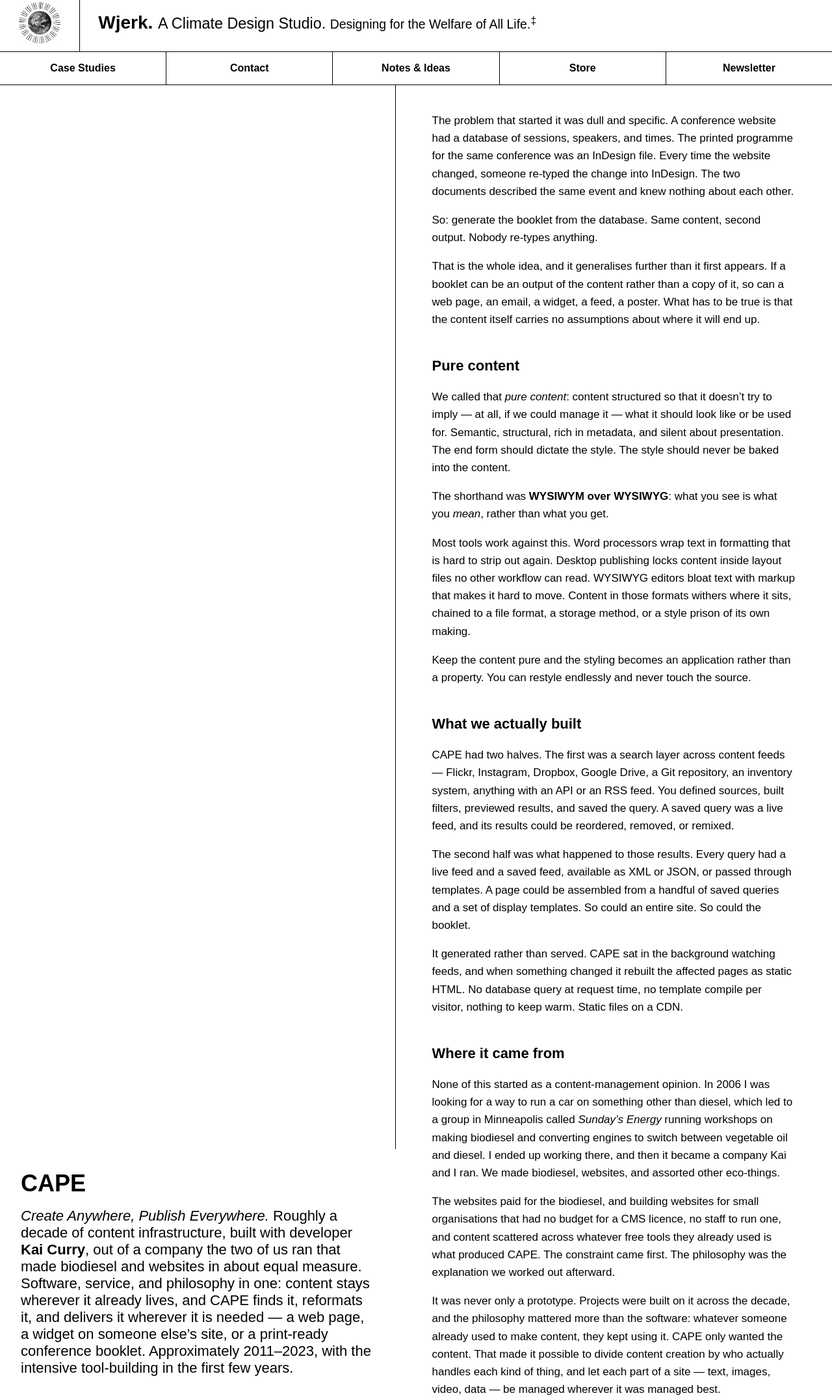
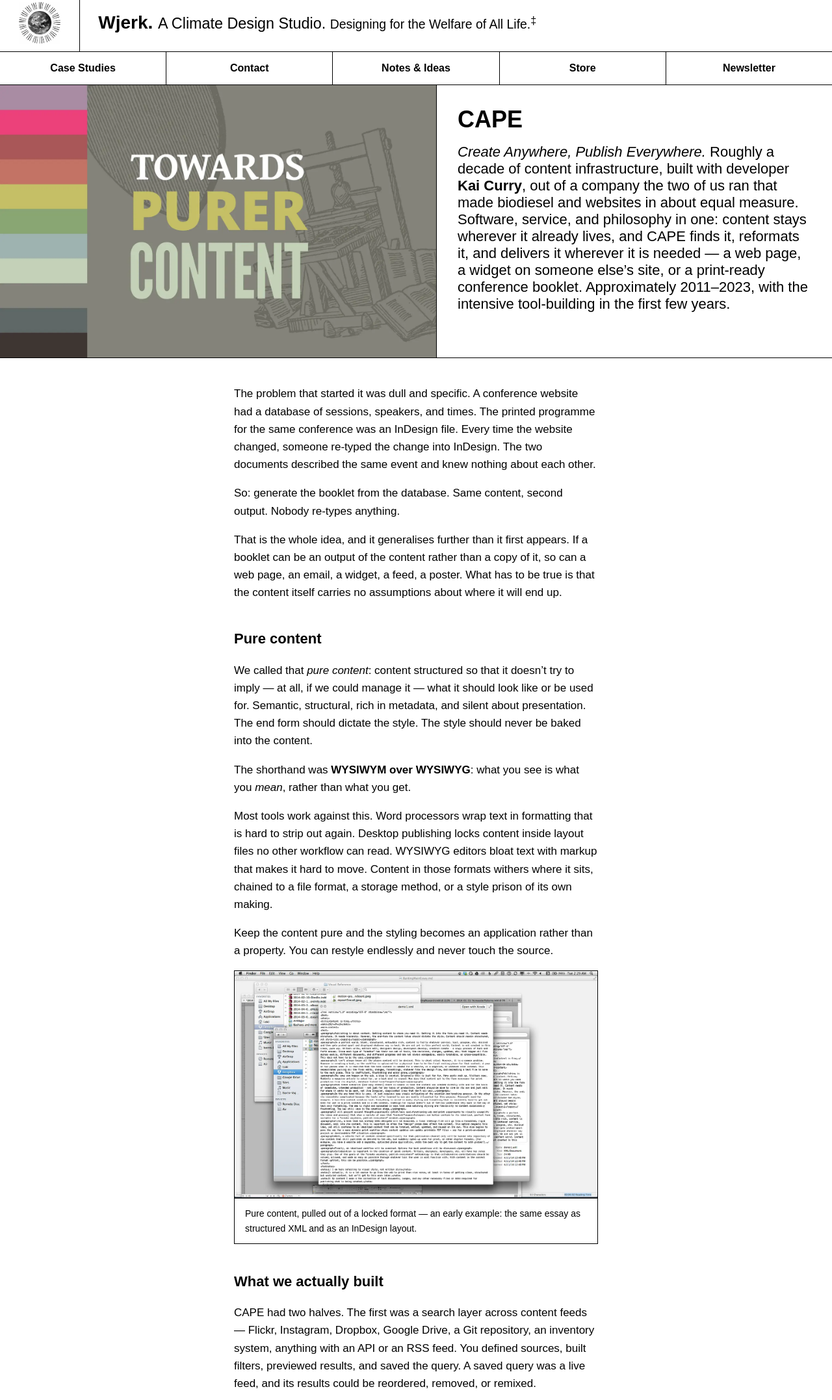
Before and after one commit to bjornmeansbear/a.wjerk.shop, a plain HTML site: page case-study-cape.html in a window 1280 px wide. Shown: the part 9-2163 px from the top of the page at 65% size. Drawn offline with Linux system fonts and the light colour scheme.

Commit message:
cape images

```diff
--- a/case-study-cape.html
+++ b/case-study-cape.html
@@ -35,10 +35,9 @@
     <main>
     <section class="caseStudyDetail">
       <div class="imageWrapper">
-        <!-- TODO image: a screenshot of the CAPE query builder, or of a site built on it.
-             Kristian is digging these up (2026-08-27). Until then this page is text-first,
-             which is on-spec for this site. Follow SPEC.md §3 when adding: AVIF ladder,
-             explicit width/height, loading="lazy", fetchpriority="high" on the LCP image. -->
+        <img src="i/case-study-cape/cover.webp" width="1600" height="1000"
+          alt="Title card for the paper “Towards Purer Content”: white and gold serif type over a gray woodcut illustration of a printing press and books, with a vertical band of muted rainbow color swatches down the left edge"
+          loading="lazy" decoding="async" fetchpriority="high">
       </div>
       <div class="content">
         <h1>CAPE</h1>
@@ -81,6 +80,14 @@
 
       <p>Keep the content pure and the styling becomes an application rather than a property. You can restyle
         endlessly and never touch the source.</p>
+
+      <figure>
+        <img src="i/case-study-cape/xml-from-indesign.webp" width="1400" height="875"
+          alt="A 2014 desktop screenshot: Finder windows open to project folders, an XML file open showing structured markup tags around paragraph text, next to an InDesign layout containing the same text as a formatted essay draft titled “Content is King”"
+          loading="lazy" decoding="async">
+        <figcaption>Pure content, pulled out of a locked format — an early example: the same essay as
+          structured XML and as an InDesign layout.</figcaption>
+      </figure>
 
       <h2>What we actually built</h2>
 
```
Also changed, not shown: index.html (+3 -2 lines), i/cape-dither.png (added), i/case-study-cape/cover.webp (added), i/case-study-cape/diagram.webp (added), i/case-study-cape/xml-from-indesign.webp (added), 1 other file.
